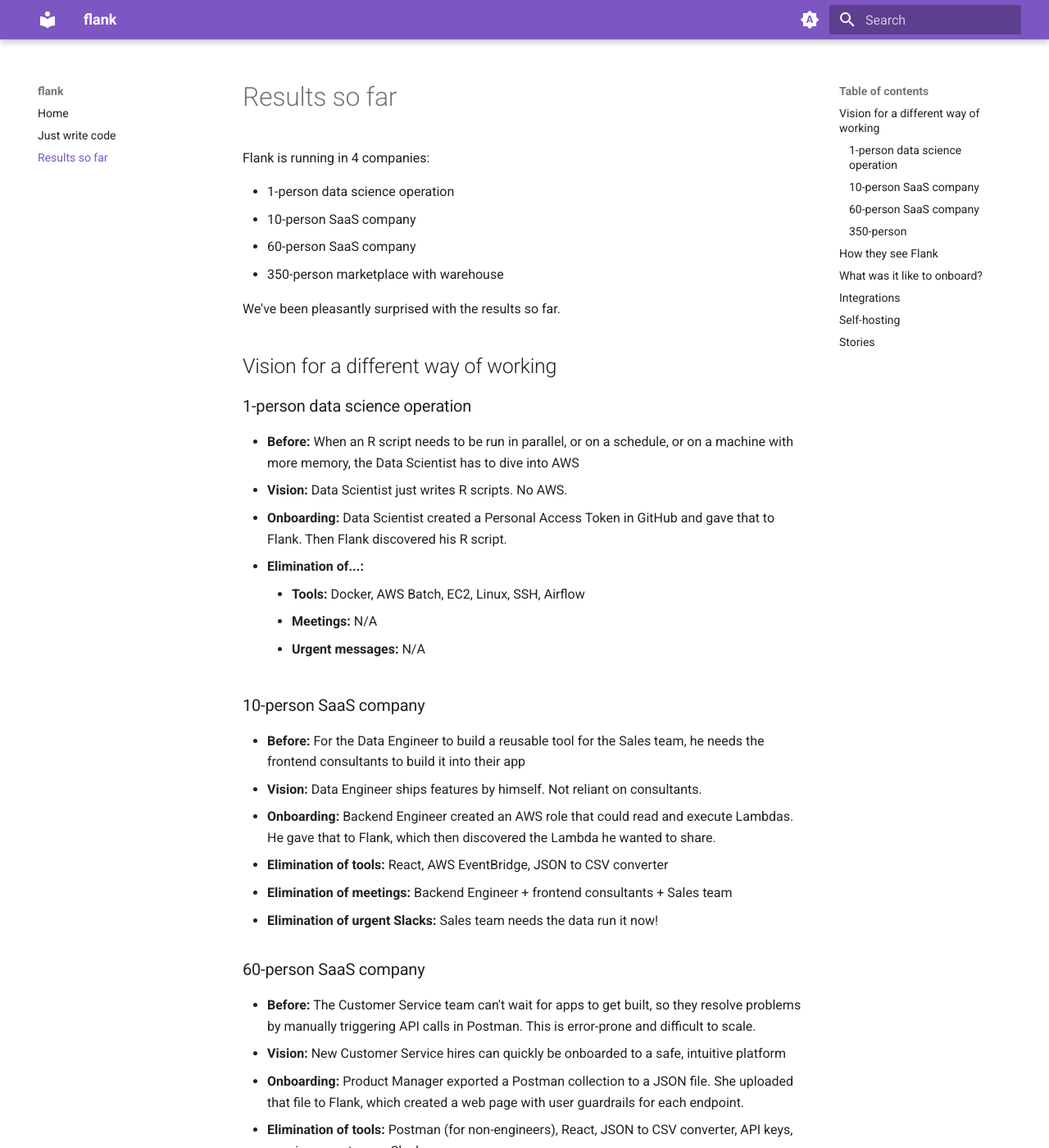
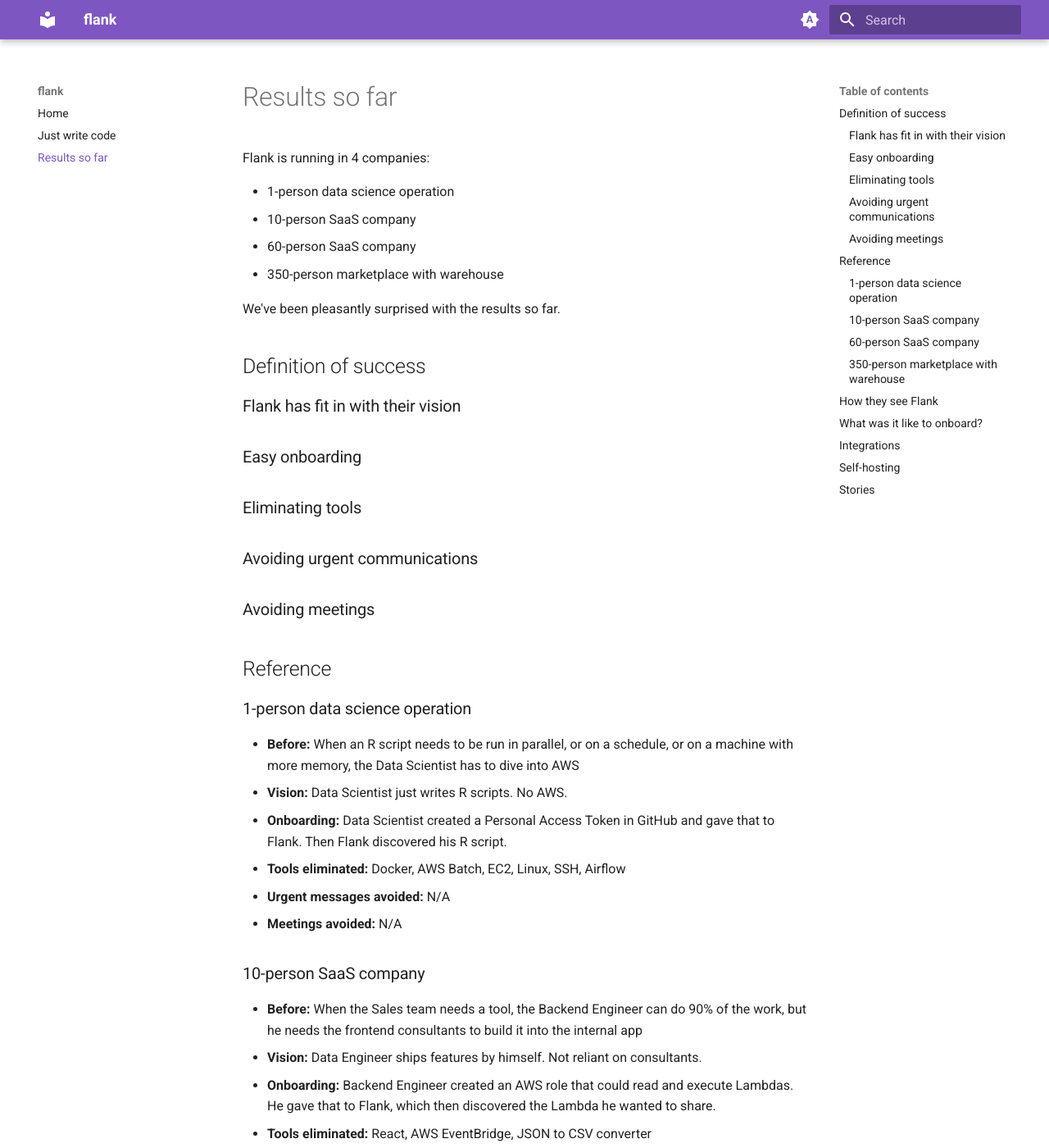
Before and after one commit to btf-org/flank-docs, an MkDocs documentation site: the page built from docs/results.md, in a window 1280 px wide and 1400 px high. Shown: the whole window at 82% size. Built offline with MkDocs 1.6.1 and Material for MkDocs 9.7.7, drawn with Linux system fonts in a browser that asks for light colours; some of the changed text lies outside the part shown.

Commit message:
stopping point

```diff
--- a/docs/results.md
+++ b/docs/results.md
@@ -9,40 +9,51 @@
 
 We've been pleasantly surprised with the results so far.
 
-## Vision for a different way of working
+## Definition of success
+
+### Flank has fit in with their vision
+### Easy onboarding
+### Eliminating tools
+### Avoiding urgent communications
+### Avoiding meetings
+
+## Reference
 
 ### 1-person data science operation
 
 - **Before:** When an R script needs to be run in parallel, or on a schedule, or on a machine with more memory, the Data Scientist has to dive into AWS
 - **Vision:** Data Scientist just writes R scripts. No AWS.
 - **Onboarding:** Data Scientist created a Personal Access Token in GitHub and gave that to Flank. Then Flank discovered his R script.
-- **Elimination of...:**
-    - **Tools:** Docker, AWS Batch, EC2, Linux, SSH, Airflow
-    - **Meetings:** N/A
-    - **Urgent messages:** N/A
+- **Tools eliminated:** Docker, AWS Batch, EC2, Linux, SSH, Airflow
+- **Urgent messages avoided:** N/A
+- **Meetings avoided:** N/A
 
 ### 10-person SaaS company
 
-- **Before:** For the Data Engineer to build a reusable tool for the Sales team, he needs the frontend consultants to build it into their app
+- **Before:** When the Sales team needs a tool, the Backend Engineer can do 90% of the work, but he needs the frontend consultants to build it into the internal app
 - **Vision:** Data Engineer ships features by himself. Not reliant on consultants.
 - **Onboarding:** Backend Engineer created an AWS role that could read and execute Lambdas. He gave that to Flank, which then discovered the Lambda he wanted to share.
-- **Elimination of tools:** React, AWS EventBridge, JSON to CSV converter
-- **Elimination of meetings:** Backend Engineer + frontend consultants + Sales team
-- **Elimination of urgent Slacks:** Sales team needs the data run it now!
+- **Tools eliminated:** React, AWS EventBridge, JSON to CSV converter
+- **Urgent messages avoided:** Sales team needs data for the meeting in an hour!
+- **Meetings avoided:** Backend Engineer + frontend consultants + Sales team
 
 ### 60-person SaaS company
 
 - **Before:** The Customer Service team can't wait for apps to get built, so they resolve problems by manually triggering API calls in Postman. This is error-prone and difficult to scale.
 - **Vision:** New Customer Service hires can quickly be onboarded to a safe, intuitive platform
 - **Onboarding:** Product Manager exported a Postman collection to a JSON file. She uploaded that file to Flank, which created a web page with user guardrails for each endpoint.
-- **Elimination of tools:** Postman (for non-engineers), React, JSON to CSV converter, API keys, passing secrets over Slack
-- **Elimination of meetings:** Backend Engineers + Frontend Engineers + Product Manager + Customer Service Lead
+- **Tools eliminated:** Postman (for non-engineers), React, JSON to CSV converter, API keys, passing secrets over Slack
+- **Urgent messages avoided:** Customer Service needs a Stripe API key to onboard customer now!
+- **Meetings avoided:** Backend + Frontend + Product Manager + Customer Service Lead
 
-### 350-person
+### 350-person marketplace with warehouse
 
 - **Before:** Every little feature now requires a meeting between a PM, a designer, a React dev, a database engineer, and an API engineer.
 - **Vision:** Ship like it's a tiny startup again.
 - **Onboarding:** Database Engineer created a user for Flank, and then gave Flank the credentials. Flank scanned the database and discovered hundreds of stored procedures, which he imported.
+- **Tools eliminated:** Azure Logic Apps, Azure Dataflow, Azure Alerts, non-SQL scripting languages, React, Active Directory SSO, PowerBI
+- **Urgent messages avoided:** Warehouse Manager needs shipment record cancelled now!
+- **Meetings avoided:** SQL + Backend + Frontend + Product Manager + Design + Line-of-Business Manager
 
 ## How they see Flank
 - **1-person data science operation** - _Just write code_. In other words, don't spend time on things that aren't core data science tasks: ~~configuring AWS Batch jobs, containerizing R scripts, setting up Airflow pipelines, searching through Cloudwatch logs, constantly checking job statuses, memory profiling, breaking down the costs of big runs.~~
```
